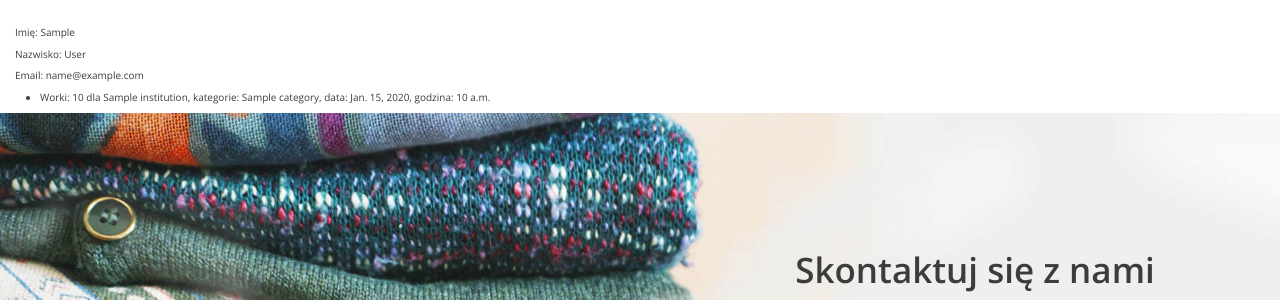
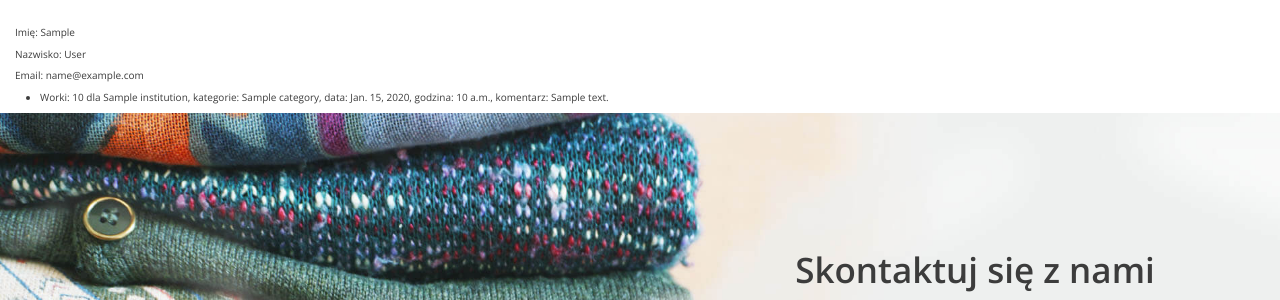
Before and after one commit to mateusztront/zwrotnica, a Django app: page /profil/ in a window 1280 px wide. Shown: the part 261-561 px from the top of the page. Run offline with Django 3.2, Linux system fonts and the light colour scheme; a user stored in the database is signed in; tables that the repository leaves empty hold one stand-in row (values such as "Sample post").

Commit message:
pick_up_comment in profile

```diff
--- a/PycharmProjects/zwrotnica/main/static/js/app.js
+++ b/PycharmProjects/zwrotnica/main/static/js/app.js
@@ -274,7 +274,6 @@ document.addEventListener("DOMContentLoaded", function () {
             //     dataForm.append(this.$form[i].name, this.$form[i].value);
             // }
             let elements = this.$form.querySelector("form").elements;
-            let csrf = document.getElementsByName('csrfmiddlewaretoken');
             dataForm.append('bags', elements.namedItem("bags").value);
             dataForm.append("organization", elements.namedItem("organization").value);
             dataForm.append("address", elements.namedItem("address").value);
@@ -284,7 +283,7 @@ document.addEventListener("DOMContentLoaded", function () {
             dataForm.append("data", elements.namedItem("data").value);
             dataForm.append("time", elements.namedItem("time").value);
             dataForm.append("more_info", elements.namedItem("more_info").value);
-            dataForm.append('csrfmiddlewaretoken', csrf[0].value);
+            dataForm.append('csrfmiddlewaretoken', elements.namedItem("csrfmiddlewaretoken").value);
 
             let categories = []
             $("input:checkbox[name='categories']:checked").each(function(){
--- a/PycharmProjects/zwrotnica/templates/profil.html
+++ b/PycharmProjects/zwrotnica/templates/profil.html
@@ -12,7 +12,7 @@
     {% for d in user_donation %}
     <li>Worki: {{ d.quantity }} dla {{ d.institutions }},
         kategorie: {{ d.categories.all|join:", " }},
-        data: {{ d.pick_up_date }}, godzina: {{ d.pick_up_time }}</li>
+        data: {{ d.pick_up_date }}, godzina: {{ d.pick_up_time }}, komentarz: {{ d.pick_up_comment }}</li>
     {% endfor %}
     </ul>
 {% endblock %}
```
